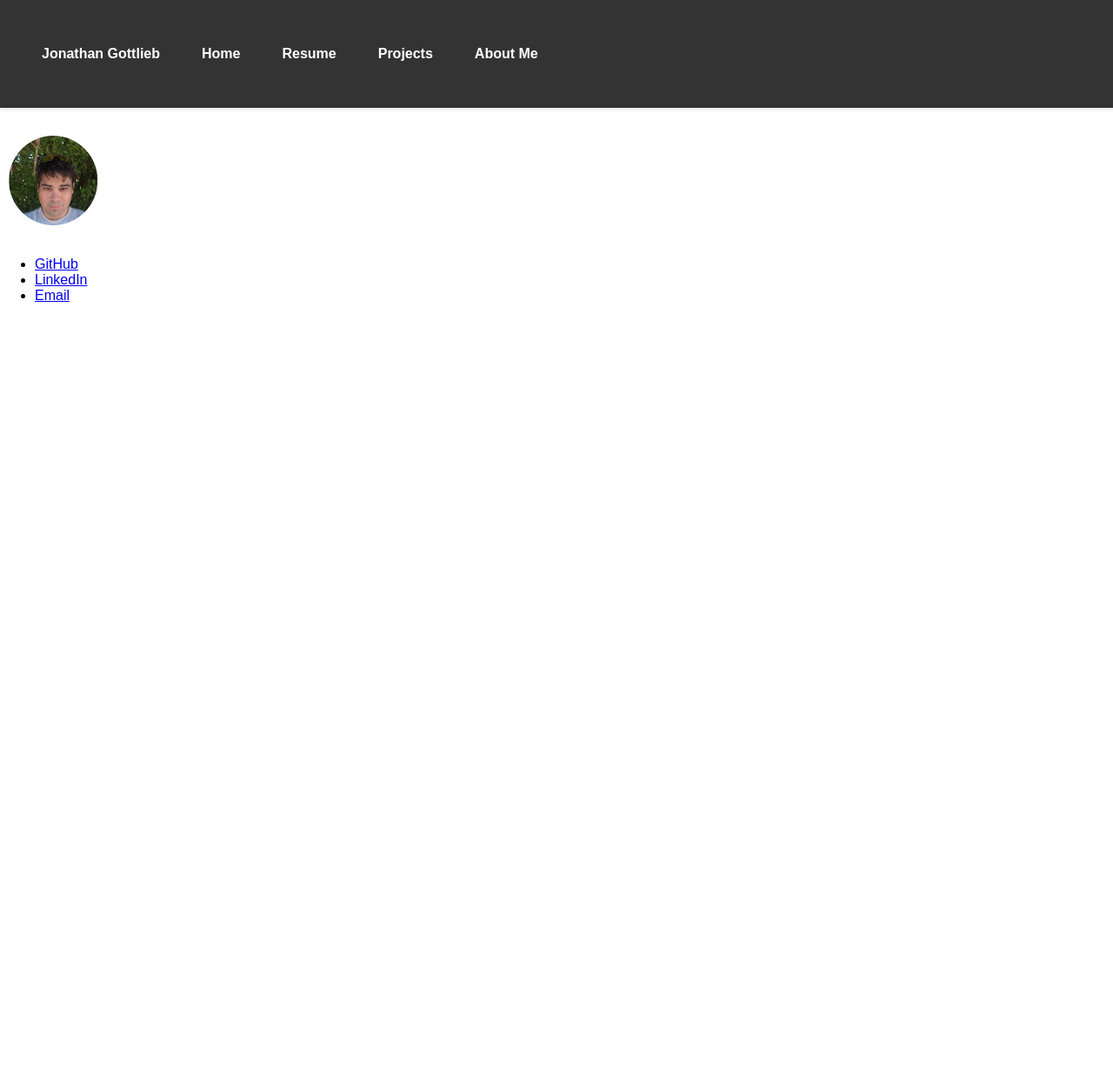
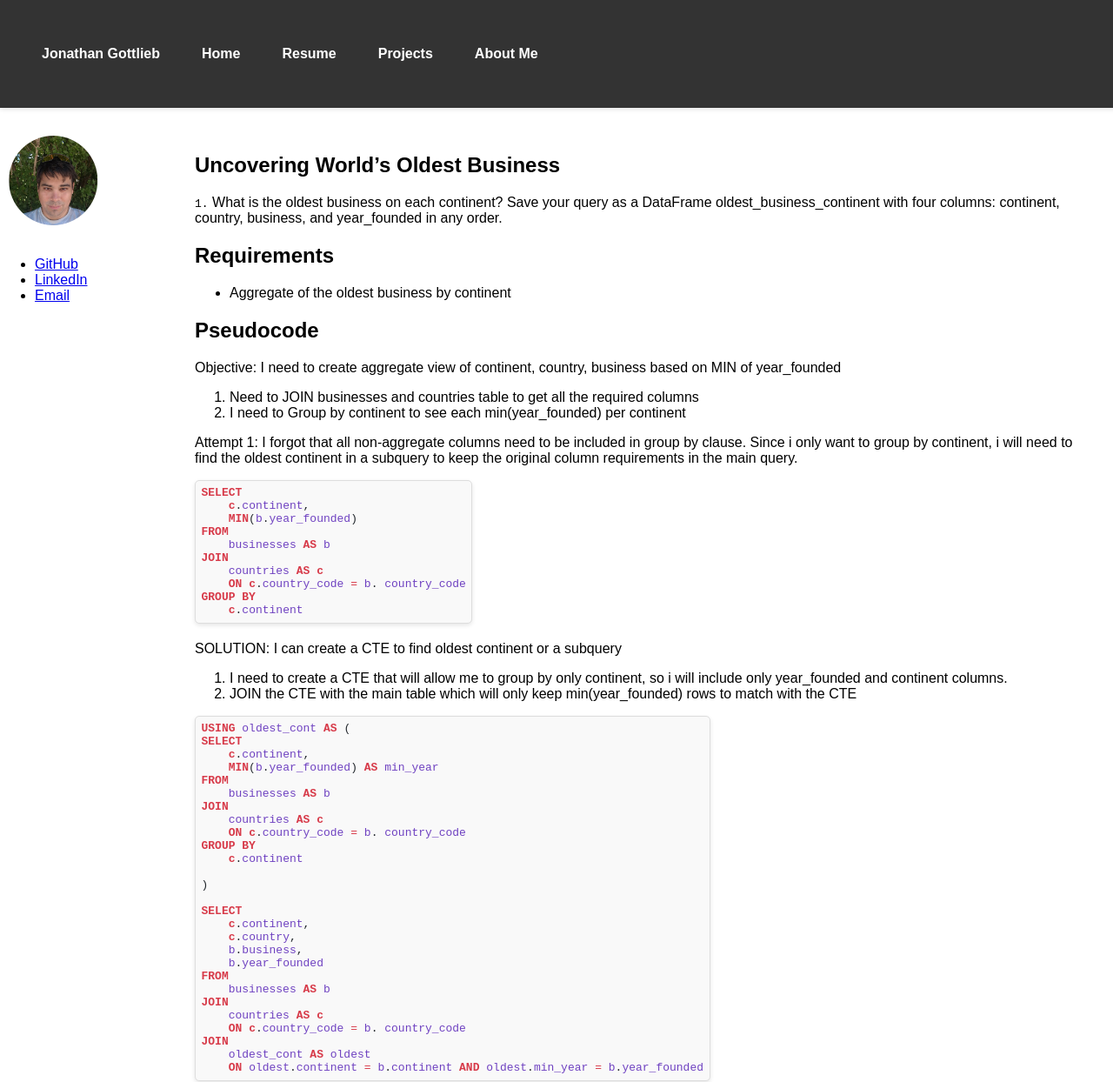
Before and after one commit to gotjon05/website_fina, a Jekyll site: the page built from _projects/worlds-oldest-business.md, in a window 1280 px wide. Shown: the whole page at 87% size. Built offline with Jekyll 4.4.1, drawn with Linux system fonts in a browser that asks for light colours.

Commit message:
project added

````diff
--- a/_projects/worlds-oldest-business.md
+++ b/_projects/worlds-oldest-business.md
@@ -1,10 +1,73 @@
 ---
 title: Uncovering World’s Oldest Business
 platform: DataCamp
-difficulty: Easy
+difficulty: Medium
 tags:
-  - R
-  - dplyr
-  - Data Manipulation
+  -
+  -
+  -
 category: SQL
 ---
+
+## Uncovering World’s Oldest Business ##
+`1.`
+What is the oldest business on each continent? Save your query as a DataFrame oldest_business_continent with four columns: continent, country, business, and year_founded in any order.
+
+## Requirements ##
+- Aggregate of the oldest business by continent
+
+## Pseudocode ##
+Objective: I need to create aggregate view of continent, country, business based on MIN of year_founded
+
+1. Need to JOIN businesses and countries table to get all the required columns
+2. I need to Group by continent to see each min(year_founded) per continent
+
+Attempt 1: I forgot that all non-aggregate columns need to be included in group by clause. Since i only want to group by continent, i will need to find the oldest continent in a subquery to keep the original column requirements in the main query.
+
+```sql
+SELECT
+    c.continent,
+    MIN(b.year_founded)
+FROM
+    businesses AS b
+JOIN
+    countries AS c
+    ON c.country_code = b. country_code
+GROUP BY
+    c.continent
+```
+
+SOLUTION: I can create a CTE to find oldest continent or a subquery
+
+1. I need to create a CTE that will allow me to group by only continent, so i will include only year_founded and continent columns.
+2. JOIN the CTE with the main table which will only keep min(year_founded) rows to match with the CTE
+
+```sql
+USING oldest_cont AS (
+SELECT
+    c.continent,
+    MIN(b.year_founded) AS min_year
+FROM
+    businesses AS b
+JOIN
+    countries AS c
+    ON c.country_code = b. country_code
+GROUP BY
+    c.continent
+
+)
+
+SELECT
+    c.continent,
+    c.country,
+    b.business,
+    b.year_founded
+FROM
+    businesses AS b
+JOIN
+    countries AS c
+    ON c.country_code = b. country_code
+JOIN
+    oldest_cont AS oldest
+    ON oldest.continent = b.continent AND oldest.min_year = b.year_founded
+```
````
Also changed, not shown: _projects/factors-that-fuel-student-performance.md (line endings or trailing spaces).
